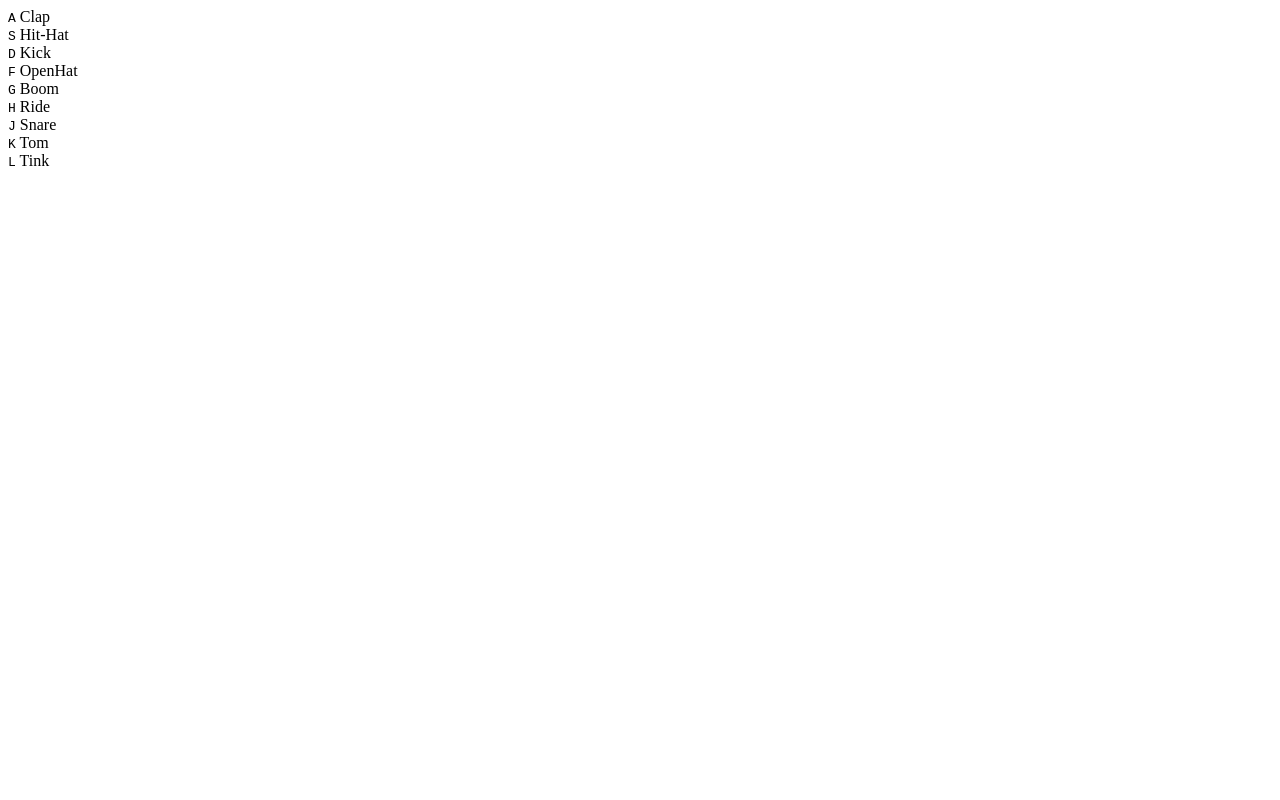
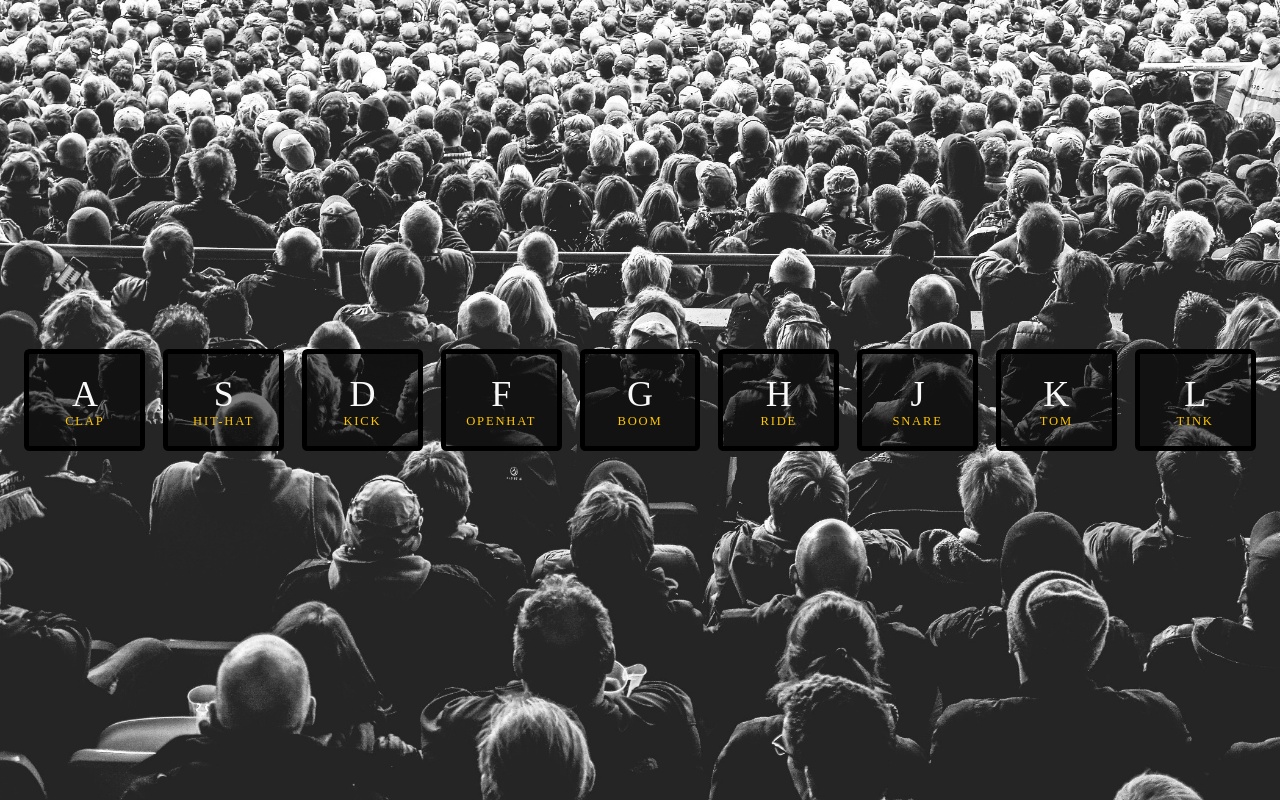
Before and after one commit to DevDaviNickenig/JavaScript-DrumKit-30-days-of-JavaScript, a plain HTML site: page index.html in a window 1280 px wide. Drawn offline with Linux system fonts and the light colour scheme.

Commit message:
Update Html and Css classes
update no html e styles Css.

```diff
--- a/index.html
+++ b/index.html
@@ -3,44 +3,46 @@
 <head>
     <meta charset="UTF-8">
     <meta name="viewport" content="width=device-width, initial-scale=1.0">
+    <link rel="stylesheet" href="reset.css">
+    <link rel="stylesheet" href="style.css">
     <title>JavaScript Drum Kit - 30 days of JavaScript</title>
 </head>
 <body>
     <div class="teclas">
-        <div>
-            <kbd class="tecla">A</kbd>
+        <div class="tecla">
+            <kbd >A</kbd>
             <span>Clap</span>
         </div>
-        <div>
-            <kbd class="tecla">S</kbd>
+        <div class="tecla">
+            <kbd >S</kbd>
             <span>Hit-Hat</span>
         </div>
-        <div>
-            <kbd class="tecla">D</kbd>
+        <div class="tecla">
+            <kbd >D</kbd>
             <span>Kick</span>
         </div>
-        <div>
-            <kbd class="tecla">F</kbd>
+        <div class="tecla">
+            <kbd >F</kbd>
             <span>OpenHat</span>
         </div>
-        <div>
-            <kbd class="tecla">G</kbd>
+        <div class="tecla">
+            <kbd >G</kbd>
             <span>Boom</span>
         </div>
-        <div>
-            <kbd class="tecla">H</kbd>
+        <div class="tecla">
+            <kbd>H</kbd>
             <span>Ride</span>
         </div>
-        <div>
-            <kbd class="tecla">J</kbd>
+        <div class="tecla">
+            <kbd>J</kbd>
             <span>Snare</span>
         </div>
-        <div>
-            <kbd class="tecla">K</kbd>
+        <div class="tecla">
+            <kbd >K</kbd>
             <span>Tom</span>
         </div>
-        <div>
-            <kbd class="tecla">L</kbd>
+        <div class="tecla">
+            <kbd >L</kbd>
             <span>Tink</span>
         </div>
     </div>
--- /dev/null
+++ b/reset.css
@@ -0,0 +1,43 @@
+html, body, div, span, applet, object, iframe,
+h1, h2, h3, h4, h5, h6, p, blockquote, pre,
+a, abbr, acronym, address, big, cite, code,
+del, dfn, em, img, ins, kbd, q, s, samp,
+small, strike, strong, sub, sup, tt, var,
+b, u, i, center,
+dl, dt, dd, ol, ul, li,
+fieldset, form, label, legend,
+table, caption, tbody, tfoot, thead, tr, th, td,
+article, aside, canvas, details, embed,
+figure, figcaption, footer, header, hgroup,
+menu, nav, output, ruby, section, summary,
+time, mark, audio, video {
+	margin: 0;
+	padding: 0;
+	border: 0;
+	font-size: 100%;
+	font: inherit;
+	vertical-align: baseline;
+}
+/* HTML5 display-role reset for older browsers */
+article, aside, details, figcaption, figure,
+footer, header, hgroup, menu, nav, section {
+	display: block;
+}
+body {
+	line-height: 1;
+}
+ol, ul {
+	list-style: none;
+}
+blockquote, q {
+	quotes: none;
+}
+blockquote:before, blockquote:after,
+q:before, q:after {
+	content: '';
+	content: none;
+}
+table {
+	border-collapse: collapse;
+	border-spacing: 0;
+}
--- /dev/null
+++ b/style.css
@@ -0,0 +1,43 @@
+html {
+    font-size: 18px;
+    font-family: 'Young Serif', serif;
+    background: url('./background.jpg') bottom center;
+    background-size: cover;
+}
+
+.teclas {
+    display: flex;
+    flex: 1;
+    align-items: center;
+    justify-content: center;
+    min-height: 100vh;
+}
+
+.tecla {
+    display: flex;
+    flex-direction: column;
+    align-items: center;
+    justify-content: space-around;
+    border: 0.3rem solid black;
+    color: #f9f9f9;
+    border-radius: 0.3rem;
+    margin: 0.5rem;
+    padding: 1rem 0.3rem;
+    text-align: center;
+    width: 100px;
+    background: rgba(0, 0, 0, 0.5);
+
+}
+
+kbd {
+    display: block;
+    font-size: 2rem;
+    padding: .2rem;
+}
+
+div span {
+    color: #ffc600;
+    text-transform: uppercase;
+    font-size: 0.7rem;
+    letter-spacing: 0.1rem;
+}
```
